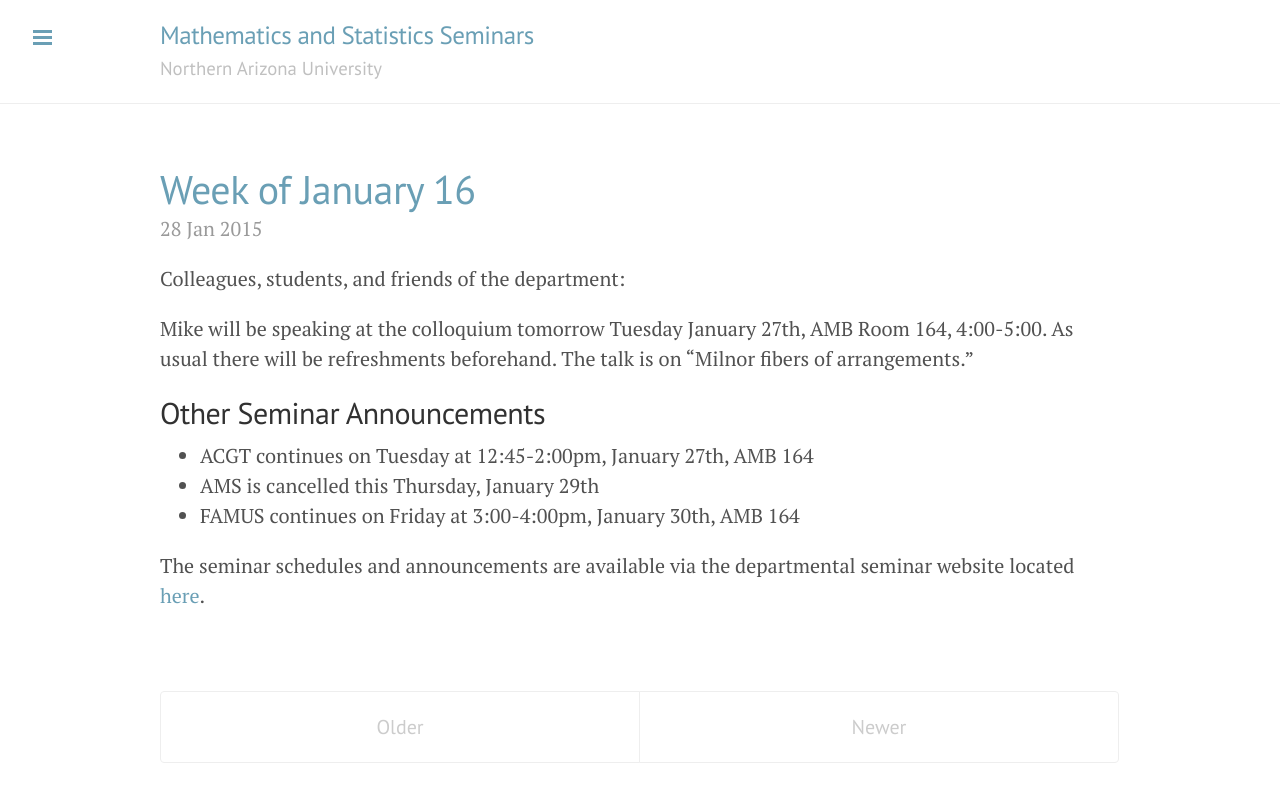
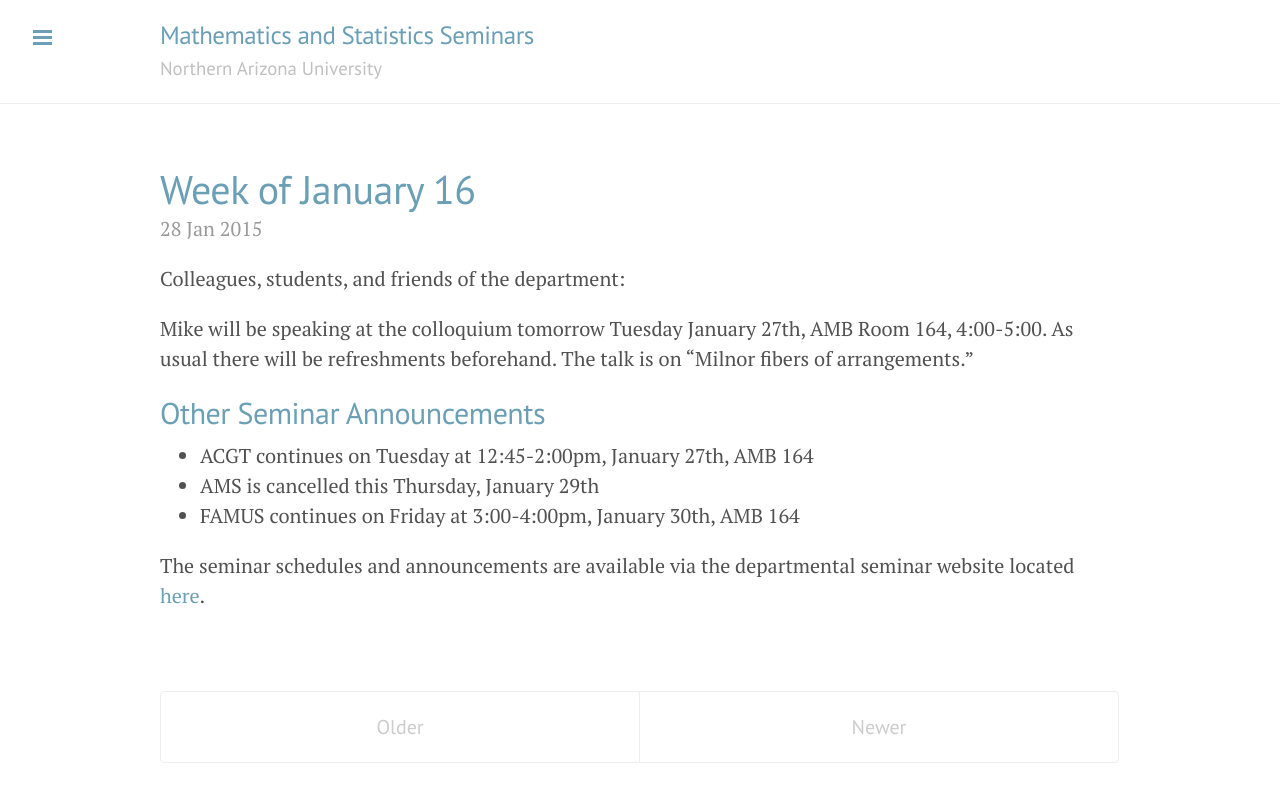
Before and after one commit to NAUMathStat/seminars, a Jekyll site: the page built from index.html, in a window 1280 px wide. Shown: the top 802 px of the page. Built offline with Jekyll 4.4.1, drawn with Linux system fonts in a browser that asks for light colours; Markdown is read by kramdown in place of the engine named in the settings; the list of posts is cut into pages by our own code.

Commit message:
Tweak css color

```diff
--- a/public/css/lanyon.css
+++ b/public/css/lanyon.css
@@ -47,7 +47,7 @@ html {
 h1, h2, h3, h4, h5, h6 {
   font-family: "PT Sans", Helvetica, Arial, sans-serif;
   font-weight: 400;
-  color: #313131;
+  color: #6a9fb5;
   letter-spacing: -.025rem;
 }
 
```
